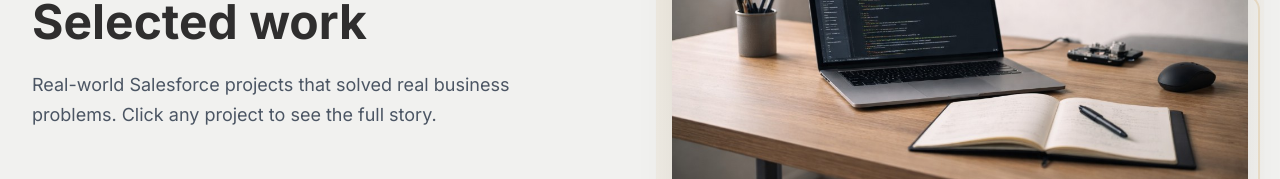
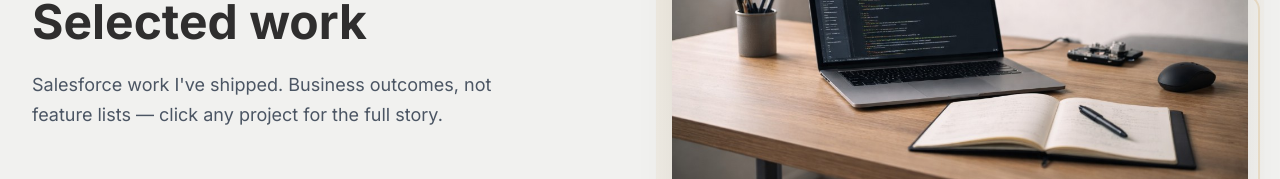
Before and after one commit to ErickSixto/ErickSixto.github.io, a React (Create React App) app: page /projects in a window 1280 px wide. Shown: the part 322-501 px from the top of the page. Built offline with nearby package versions, Linux system fonts and the light colour scheme.

Commit message:
copy: rewrite projects subheading — remove 'real' intensifier

```diff
--- a/src/pages/ProjectsPage.jsx
+++ b/src/pages/ProjectsPage.jsx
@@ -27,7 +27,7 @@ export default function ProjectsPage() {
               <p className="text-[13px] uppercase tracking-[0.2em] text-[#CB9135] mb-4">Projects</p>
               <h1 className="text-3xl sm:text-4xl md:text-5xl font-bold text-[#2F2E2E] mb-6">Selected work</h1>
               <p className="text-lg text-[#4B5563] max-w-lg leading-relaxed">
-                Real-world Salesforce projects that solved real business problems. Click any project to see the full story.
+                Salesforce work I've shipped. Business outcomes, not feature lists — click any project for the full story.
               </p>
             </MotionSection>
 
```
